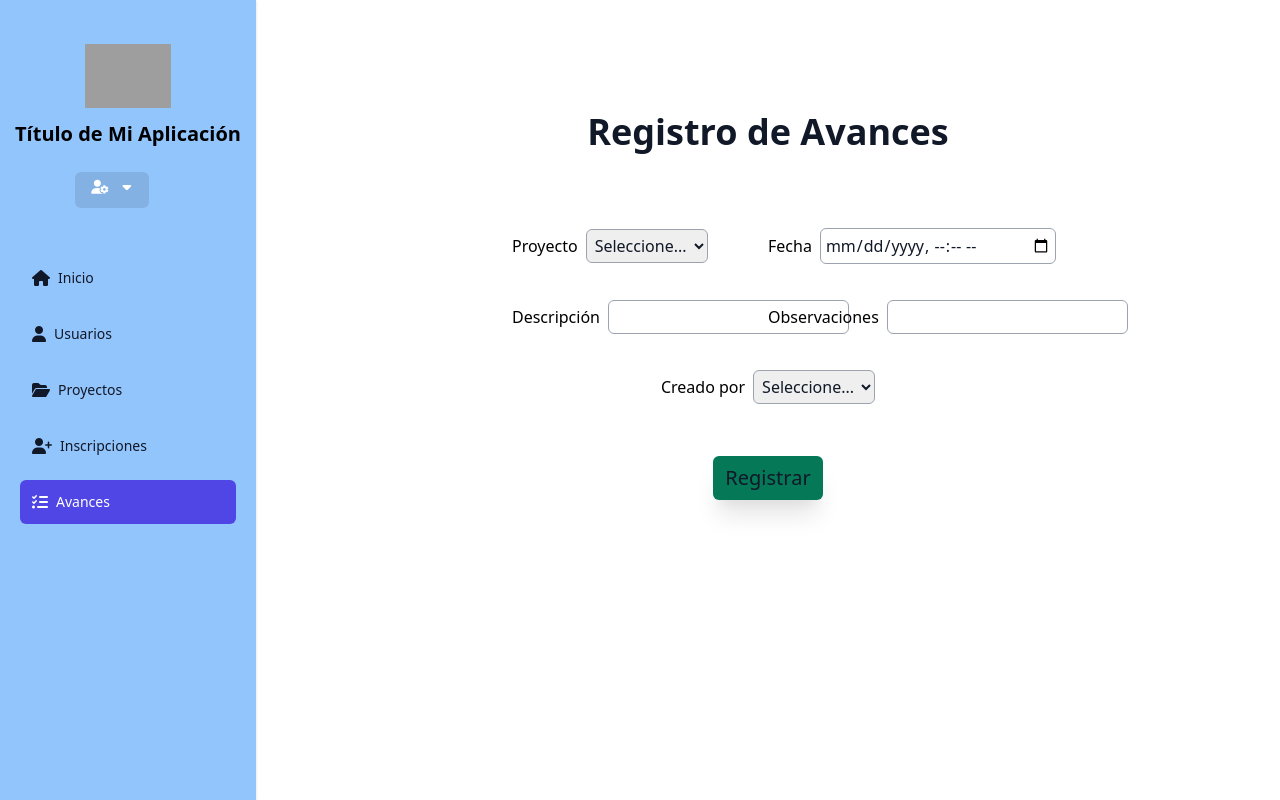
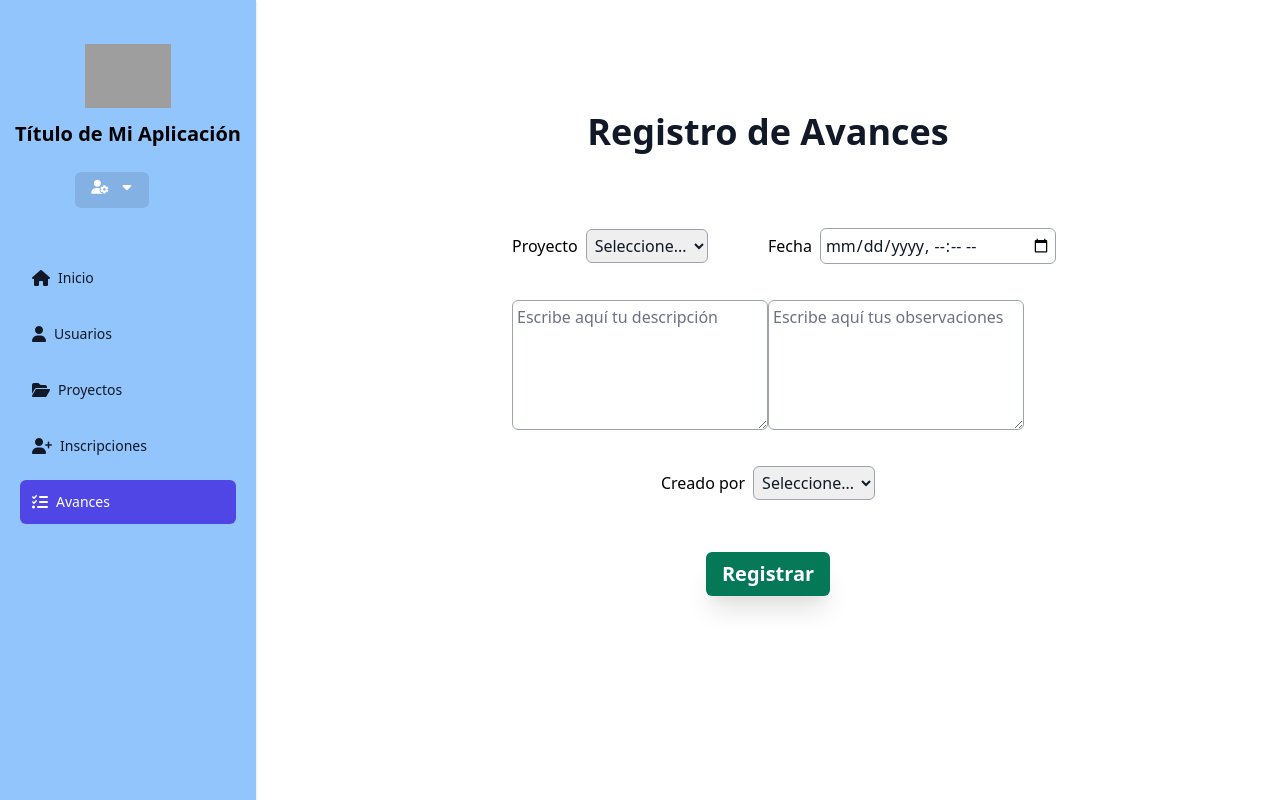
Before and after one commit to ksbcoder/repo-ada-dev, a React (Create React App) app: page /avances/registrar in a window 1280 px wide. Built offline with nearby package versions, Linux system fonts and the light colour scheme; grey boxes are pictures that could not be loaded.

Commit message:
agregar funcionalidad de lectura en modulo de avances

```diff
--- a/package.json
+++ b/package.json
@@ -3,7 +3,7 @@
   "version": "0.1.0",
   "private": true,
   "dependencies": {
-    "@auth0/auth0-react": "^1.8.0",
+    "@apollo/client": "^3.5.5",
     "@craco/craco": "^6.4.0",
     "@headlessui/react": "^1.4.2",
     "@material-ui/core": "^4.12.3",
@@ -11,11 +11,13 @@
     "@testing-library/react": "^11.1.0",
     "@testing-library/user-event": "^12.1.10",
     "craco-alias": "^3.0.1",
+    "graphql": "^16.0.1",
     "nanoid": "^3.1.30",
     "react": "^17.0.2",
     "react-dom": "^17.0.2",
     "react-router-dom": "^6.0.0",
     "react-scripts": "4.0.3",
+    "react-toastify": "^8.1.0",
     "web-vitals": "^1.0.1",
     "zxcvbn": "^4.4.2"
   },
--- a/src/components/Sidebar.jsx
+++ b/src/components/Sidebar.jsx
@@ -1,6 +1,6 @@
 import React, { useState, Fragment } from "react";
 import { NavLink } from "react-router-dom";
-import { Menu, Transition  } from '@headlessui/react';
+import { Menu, Transition } from "@headlessui/react";
 import "../styles/general.css";
 
 const SidebarLinks = () => {
@@ -30,7 +30,10 @@ const Dropdownuser = () => {
         <div>
           <Menu.Button className="inline-flex justify-center w-full px-4 py-2 text-sm font-medium text-white bg-black rounded-md bg-opacity-10 hover:bg-opacity-30 focus:outline-none focus-visible:ring-2 focus-visible:ring-white focus-visible:ring-opacity-75">
             <i className="fas fa-user-cog"></i>
-            <i class="fas fa-caret-down w-5 h-5 ml-2 -mr-1 text-violet-200 hover:text-violet-100" aria-hidden="true"></i>
+            <i
+              className="fas fa-caret-down w-5 h-5 ml-2 -mr-1 text-violet-200 hover:text-violet-100"
+              aria-hidden="true"
+            ></i>
           </Menu.Button>
         </div>
         <Transition
@@ -47,10 +50,10 @@ const Dropdownuser = () => {
               <Menu.Item>
                 {({ active }) => (
                   <NavLink
-
                     className={`${
-                      active ? 'bg-indigo-600 text-white' : 'text-gray-900'
-                    } group flex rounded-md items-center w-full px-2 py-2 text-sm`} to="perfil"
+                      active ? "bg-indigo-600 text-white" : "text-gray-900"
+                    } group flex rounded-md items-center w-full px-2 py-2 text-sm`}
+                    to="perfil"
                   >
                     Perfil
                   </NavLink>
@@ -60,7 +63,7 @@ const Dropdownuser = () => {
                 {({ active }) => (
                   <button
                     className={`${
-                      active ? 'bg-indigo-600 text-white' : 'text-gray-900'
+                      active ? "bg-indigo-600 text-white" : "text-gray-900"
                     } group flex rounded-md items-center w-full px-2 py-2 text-sm`}
                   >
                     Cerrar sesión
@@ -73,7 +76,7 @@ const Dropdownuser = () => {
       </Menu>
     </div>
   );
-}
+};
 const Logo = () => {
   return (
     <div className="py-3 w-full flex flex-col items-center justify-center">
@@ -120,7 +123,7 @@ const ResponsiveSidebar = () => {
       >
         <div className="px-2 pr-8">
           <Logo />
-          <Dropdownuser/>
+          <Dropdownuser />
           <SidebarLinks />
         </div>
       </div>
--- /dev/null
+++ b/src/graphql/avances/queries.js
@@ -0,0 +1,21 @@
+import { gql } from "@apollo/client";
+
+const OBTENER_AVANCES = gql`
+  query QAvances {
+    Avances {
+      _id
+      descripcion
+      observaciones
+      fechaAvance
+      proyecto {
+        nombre
+      }
+      creadoPor {
+        nombre
+        apellido
+      }
+    }
+  }
+`;
+
+export { OBTENER_AVANCES };
--- a/src/layouts/PrivateLayout.jsx
+++ b/src/layouts/PrivateLayout.jsx
@@ -1,16 +1,23 @@
-import Sidebar from 'components/Sidebar';
-import { Outlet } from 'react-router';
-import React from 'react';
+import Sidebar from "components/Sidebar";
+import { Outlet } from "react-router";
+import React from "react";
+import { ToastContainer } from "react-toastify";
 
 const PrivateLayout = () => {
   return (
-    <div className='flex flex-col md:flex-row flex-no-wrap h-screen'>
+    <div className="flex flex-col md:flex-row flex-no-wrap h-screen">
       <Sidebar />
-      <div className='flex w-full h-full'>
-        <div className='w-full h-full  overflow-y-scroll'>
+      <div className="flex w-full h-full">
+        <div className="w-full h-full  overflow-y-scroll">
           <Outlet />
         </div>
       </div>
+      <ToastContainer
+        position="bottom-right"
+        autoClose={4000}
+        closeOnClick
+        theme="colored"
+      />
     </div>
   );
 };
--- a/src/pages/avances/Index.jsx
+++ b/src/pages/avances/Index.jsx
@@ -1,7 +1,23 @@
-import React from "react";
+import React, { useEffect } from "react";
 import { Link } from "react-router-dom";
+import { useQuery } from "@apollo/client";
+import { OBTENER_AVANCES } from "graphql/avances/queries";
+import { toast } from "react-toastify";
+import "react-toastify/dist/ReactToastify.css";
 
 const IndexAvances = () => {
+  const { data, error, loading } = useQuery(OBTENER_AVANCES);
+
+  useEffect(() => {
+    console.log("data", data);
+  }, [data]);
+
+  useEffect(() => {
+    if (error) {
+      toast.error("Error consultando los avances");
+    }
+  }, [error]);
+
   return (
     <div>
       <div className="text-center mt-20">
@@ -29,22 +45,19 @@ const IndexAvances = () => {
               </tr>
             </thead>
             <tbody>
-              <tr>
-                <td>a</td>
-                <td>b</td>
-                <td>c</td>
-                <td>d</td>
-                <td>e</td>
-                <td>f</td>
-              </tr>
-              <tr>
-                <td>a</td>
-                <td>b</td>
-                <td>c</td>
-                <td>d</td>
-                <td>e</td>
-                <td>f</td>
-              </tr>
+              {data &&
+                data.Avances.map((u) => {
+                  return (
+                    <tr key={u._id}>
+                      <td>{u._id}</td>
+                      <td>{u.proyecto.nombre}</td>
+                      <td>{u.fechaAvance}</td>
+                      <td>{u.descripcion}</td>
+                      <td>{u.observaciones}</td>
+                      <td>{u.creadoPor.nombre + " " + u.creadoPor.apellido}</td>
+                    </tr>
+                  );
+                })}
             </tbody>
           </table>
         </div>
--- a/src/pages/avances/RegistrarAvance.jsx
+++ b/src/pages/avances/RegistrarAvance.jsx
@@ -4,14 +4,12 @@ const RegistrarAvance = () => {
   return (
     <div>
       <div className="text-center mt-28">
-        <span className="titulo-general">
-          Registro de Avances
-        </span>
+        <span className="titulo-general">Registro de Avances</span>
       </div>
       <form className="flex flex-col items-center mt-10">
         <div className="grid grid-cols-2 w-1/2">
           <div className="form-general">
-            <span className='pr-2'>Proyecto</span>
+            <span className="pr-2">Proyecto</span>
             <select
               name="proyecto"
               type="text"
@@ -26,7 +24,7 @@ const RegistrarAvance = () => {
             </select>
           </div>
           <div className="form-general">
-            <span className='pr-2'>Fecha</span>
+            <span className="pr-2">Fecha</span>
             <input
               type="datetime-local"
               name="fecha"
@@ -35,26 +33,40 @@ const RegistrarAvance = () => {
             />
           </div>
           <div className="form-general">
-            <span className='pr-2'>Descripción</span>
-            <input
+            <textarea
+              name="descripcion"
+              cols="30"
+              rows="5"
+              placeholder="Escribe aquí tu descripción"
+              className="input-general"
+              required
+            ></textarea>
+            {/* <input
               type="text"
               name="descripcion"
+              className="input-general w-96"
+              required
+            /> */}
+          </div>
+          <div className="form-general">
+            <textarea
+              name="observaciones"
+              cols="30"
+              rows="5"
+              placeholder="Escribe aquí tus observaciones"
               className="input-general"
               required
-            />
-          </div>
-          <div className="form-general">
-            <span className='pr-2'>Observaciones</span>
-            <input
+            ></textarea>
+            {/* <input
               type="text"
               name="observaciones"
               className="input-general"
               required
-            />
+            /> */}
           </div>
         </div>
         <div className="form-general">
-            <span className='pr-2'>Creado por</span>
+          <span className="pr-2">Creado por</span>
           <select
             name="creadoPor"
             type="text"
@@ -69,7 +81,7 @@ const RegistrarAvance = () => {
           </select>
         </div>
         <div className="form-general">
-            <button className='btn-general mt-4 text-xl'>Registrar</button>
+          <button className="btn-general mt-4 text-xl">Registrar</button>
         </div>
       </form>
     </div>
--- a/src/styles/general.css
+++ b/src/styles/general.css
@@ -13,60 +13,57 @@
   @apply mt-9 flex flex-row items-center;
 }
 
-
-
 .input-general {
   @apply w-auto h-auto rounded-md px-1 py-1 border border-gray-400 placeholder-gray-500 text-gray-900
   focus:outline-none focus:ring-1 focus:ring-indigo-500 focus:z-10 transition-all;
 }
 
 .btn-general {
-  @apply w-auto h-auto rounded-md cursor-pointer px-3 py-2 text-gray-900 bg-green-700 hover:bg-green-600
-  hover:text-white transition-all shadow-xl;
+  @apply w-auto h-auto bg-green-700 hover:bg-green-600 text-white font-bold py-2 px-4 rounded-md cursor-pointer transition-all shadow-xl;
 }
-.navbar{
+.navbar {
   background-color: #3eeefb;
   @apply flex items-center justify-center flex-wrap p-6 text-4xl;
 }
 /* ESTILOS DE TABLAS INICIO */
-.formSubmitList{
+.formSubmitList {
   @apply text-center pb-5 mb-5;
 }
 
-.table-container{
+.table-container {
   width: 95%;
   @apply flex justify-center items-center text-center pt-10 pb-24;
 }
 
-#table-list{
+#table-list {
   width: 100%;
   @apply text-left border-collapse bg-gray-100;
 }
 
-th{
+th {
   @apply border border-solid border-gray-300 bg-green-500 bg-opacity-75 p-4 py-2 text-white;
 }
 
-td{
+td {
   @apply border border-solid border-gray-200 p-4;
 }
 
-tr:nth-child(even){
+tr:nth-child(even) {
   @apply bg-gray-200;
 }
 
-tr:hover{
-  background-color: #FB813E;
+tr:hover {
+  background-color: #fb813e;
   @apply bg-gray-400 hover:bg-opacity-30;
 }
 /* ESTILOS DE TABLAS FIN */
 
 /*ESTILOS DE USUARIO INICIO*/
-.form-usuario{
+.form-usuario {
   @apply mt-28 flex flex-col items-center;
 }
 
-.form-campo{
+.form-campo {
   @apply p-2;
 }
 
@@ -90,7 +87,4 @@ tr:hover{
   hover:text-white transition-all shadow-xl;
 }
 
-
-
-
 /*ESTILOS DE USUARIO FIN*/
```
Also changed, not shown: src/App.jsx (+21 -12 lines), src/pages/usuarios/Perfil.jsx (+25 -21 lines), 1 other file (tests, documents, lock files or other folders). Lines whose indentation alone changed are shown as unchanged.
